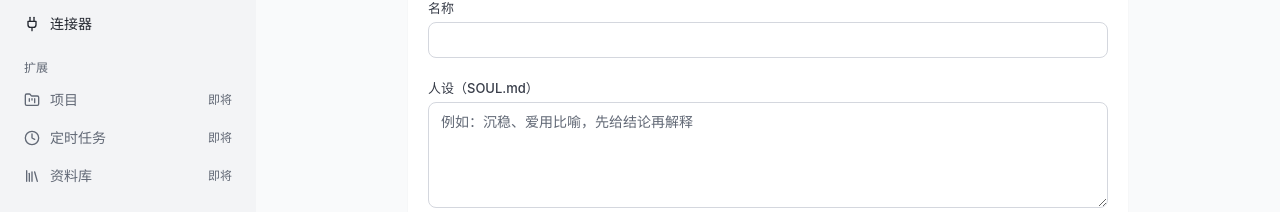
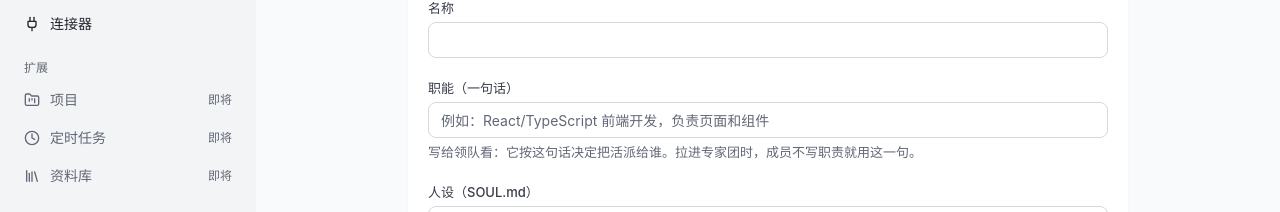
Before and after one commit to mindreon/orbit-web, a React (Vite) app: page /experts/new in a window 1280 px wide. Shown: the part 202-414 px from the top of the page. Built offline with nearby package versions, Linux system fonts and the light colour scheme; no server answers.

Commit message:
feat: the expert form edits the expert's one-line description, and a team member's blank duty says it falls back to it
Co-Authored-By: Claude Opus 5.5 <noreply@anthropic.com>

```diff
--- a/src/components/experts/TeamFields.tsx
+++ b/src/components/experts/TeamFields.tsx
@@ -73,7 +73,7 @@ export function TeamFields({ form, onChange, experts, problems, onImported }: Te
                 </div>
                 <div className="mt-3">
                   <Field label="一句话职责" error={row?.description}>
-                    <Input aria-label={`职责 ${n}`} value={member.description} maxLength={TEAM_DESCRIPTION_MAX + 50} placeholder="领队会按这句话把活派给它" onChange={(event) => update(member.key, { description: event.target.value })} />
+                    <Input aria-label={`职责 ${n}`} value={member.description} maxLength={TEAM_DESCRIPTION_MAX + 50} placeholder={experts.find((expert) => expert.ref === member.expert)?.description?.trim() ? "留空就用这位专家自己的职能" : "领队会按这句话把活派给它"} onChange={(event) => update(member.key, { description: event.target.value })} />
                   </Field>
                 </div>
                 {/* 角色 ID 是给程序用的，自动生成；出了问题（或想自己起名）时才需要看。有错时展开，让人看得到错在哪。 */}
--- a/src/lib/experts.ts
+++ b/src/lib/experts.ts
@@ -10,6 +10,8 @@ export type Expert = {
   ref: string;
   version: number;
   name: string;
+  /** 一句话职能（agent.json 的 description）：领队按它决定把活派给谁；旧数据和手写的可能没有。 */
+  description?: string;
   instructions: string;
   /** 人设（SOUL.md），在指令之前加载；旧数据可能没有。 */
   soul?: string;
@@ -33,6 +35,8 @@ export type McpUnbound = { name: string; reason: string };
 
 export type ExpertInput = {
   name: string;
+  /** 一句话职能（≤300 字）；留空就沿用上一个版本的。 */
+  description?: string;
   instructions?: string;
   /** 人设（SOUL.md）；留空就没有这个文件。 */
   soul?: string;
--- a/src/pages/ExpertEditor.tsx
+++ b/src/pages/ExpertEditor.tsx
@@ -7,7 +7,7 @@ import { TeamFields } from "../components/experts/TeamFields";
 import { describeFailure } from "../lib/api";
 import { listMcpConnectors, type McpConnector } from "../lib/catalog";
 import { createExpert, isTeam, listExperts, singleExperts, updateExpert, type Expert, type ExpertInput, type McpUnbound, type SkippedFile, type UnmatchedRefs } from "../lib/experts";
-import { blankTeamForm, hasProblems, teamInput, teamProblemsFromRefusal, teamToForm, validateTeam, type TeamForm, type TeamProblems } from "../lib/team";
+import { TEAM_DESCRIPTION_MAX, blankTeamForm, hasProblems, teamInput, teamProblemsFromRefusal, teamToForm, validateTeam, type TeamForm, type TeamProblems } from "../lib/team";
 import { Alert } from "../ui/Alert";
 import { Button } from "../ui/Button";
 import { Field, Input, Textarea } from "../ui/fields";
@@ -28,6 +28,7 @@ export function ExpertEditorPage() {
   const unmatched = imported?.unmatched;
   const skippedFiles = imported?.skippedFiles ?? [];
   const [name, setName] = useState("");
+  const [description, setDescription] = useState("");
   const [instructions, setInstructions] = useState("");
   const [soul, setSoul] = useState("");
   const [mcpUnbound, setMcpUnbound] = useState<readonly McpUnbound[]>([]);
@@ -63,6 +64,7 @@ export function ExpertEditorPage() {
           return;
         }
         setName(current.name);
+        setDescription(current.description ?? "");
         setInstructions(current.instructions);
         setSoul(current.soul ?? "");
         setMcpUnbound(current.mcp_unbound ?? []);
@@ -114,7 +116,7 @@ export function ExpertEditorPage() {
     if (!name.trim()) return;
     setSaving(true);
     setError("");
-    const input: ExpertInput = { name: name.trim(), instructions, soul, model: model.trim(), connector_ids: [...connectorIds], skill_ids: [...skillIds] };
+    const input: ExpertInput = { name: name.trim(), description: description.trim(), instructions, soul, model: model.trim(), connector_ids: [...connectorIds], skill_ids: [...skillIds] };
     try {
       await (expertId ? updateExpert(expertId, input) : createExpert(input));
       navigate("/experts/agents");
@@ -149,6 +151,10 @@ export function ExpertEditorPage() {
             <>
             <Field label="名称">
               <Input aria-label="名称" value={name} maxLength={100} onChange={(event) => setName(event.target.value)} />
+            </Field>
+            <Field label="职能（一句话）">
+              <Input aria-label="职能" value={description} maxLength={TEAM_DESCRIPTION_MAX} placeholder="例如：React/TypeScript 前端开发，负责页面和组件" onChange={(event) => setDescription(event.target.value)} />
+              <span className="mt-1 block text-small text-muted-foreground">写给领队看：它按这句话决定把活派给谁。拉进专家团时，成员不写职责就用这一句。</span>
             </Field>
             <Field label="人设（SOUL.md）">
               <Textarea aria-label="人设" rows={4} value={soul} placeholder="例如：沉稳、爱用比喻，先给结论再解释" onChange={(event) => setSoul(event.target.value)} />
```
